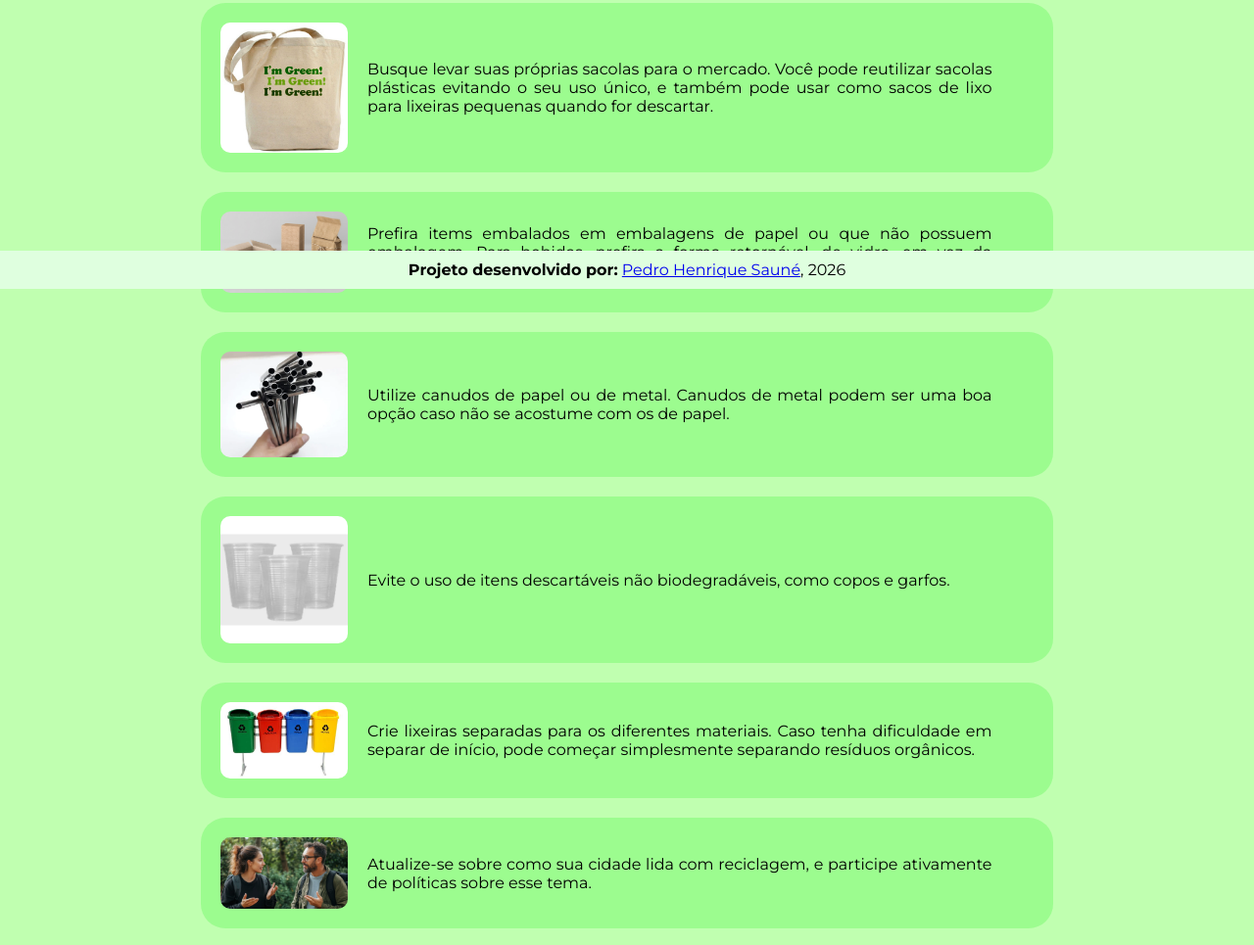
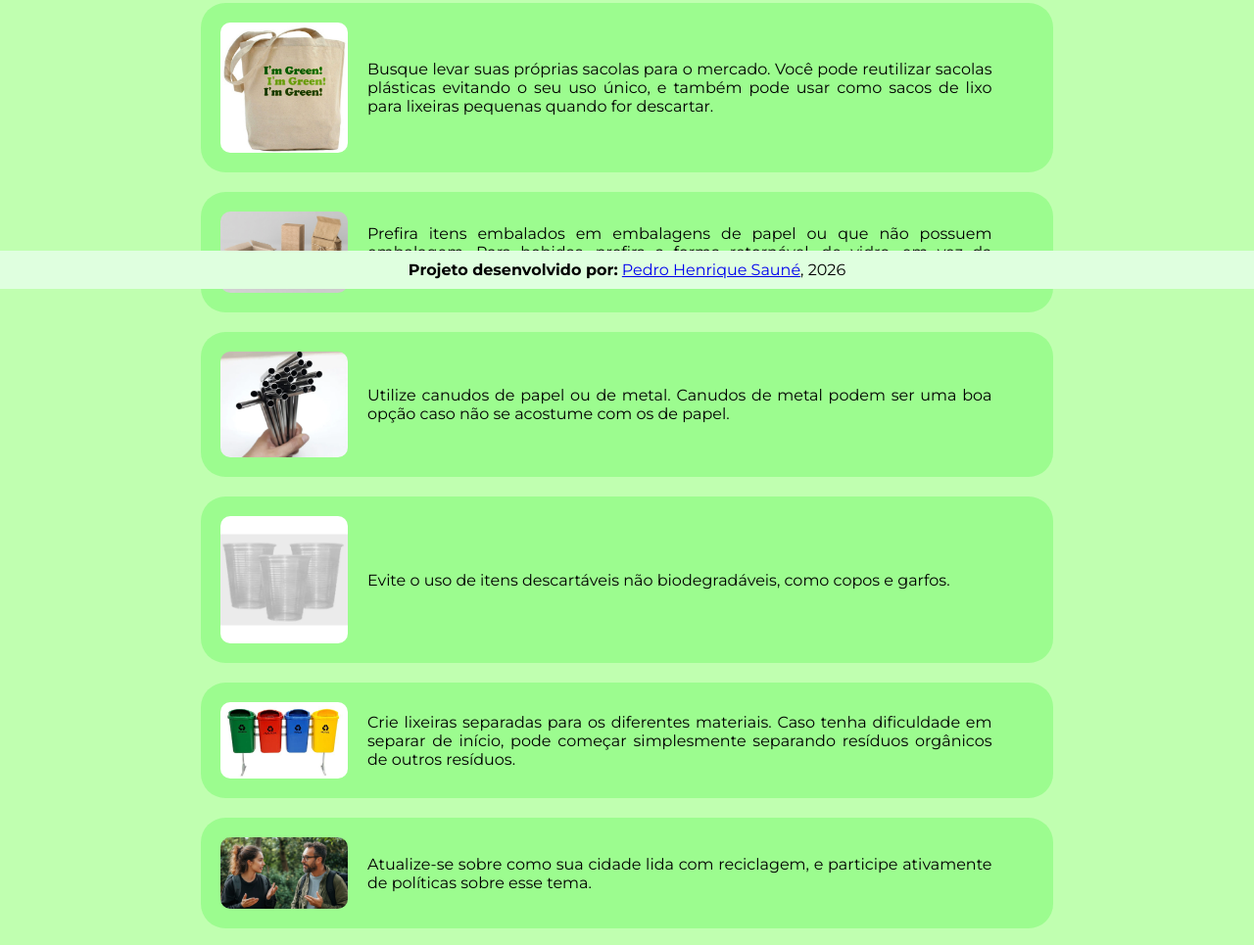
Before and after one commit to s4un3/consumo-consciente-plastico, a plain HTML site: page index.html in a window 1280 px wide. Shown: the part 505-1470 px from the top of the page at 98% size. Drawn offline with Linux system fonts and the light colour scheme.

Commit message:
Arrumar erros de ortografia e fraseamento no index.html

```diff
--- a/index.html
+++ b/index.html
@@ -88,7 +88,7 @@
                            >
                         </div>
                         <p>
-                            Prefira items embalados em embalagens de papel ou
+                            Prefira itens embalados em embalagens de papel ou
                             que não possuem embalagem. Para bebidas, prefira a
                             forma retornável, de vidro, em vez da garrafa PET.
                         </p>
@@ -132,7 +132,7 @@
                             Crie lixeiras separadas para os diferentes
                             materiais. Caso tenha dificuldade em separar de
                             início, pode começar simplesmente separando resíduos
-                            orgânicos.
+                            orgânicos de outros resíduos.
                         </p>
                     </li>
                     <li>
```
